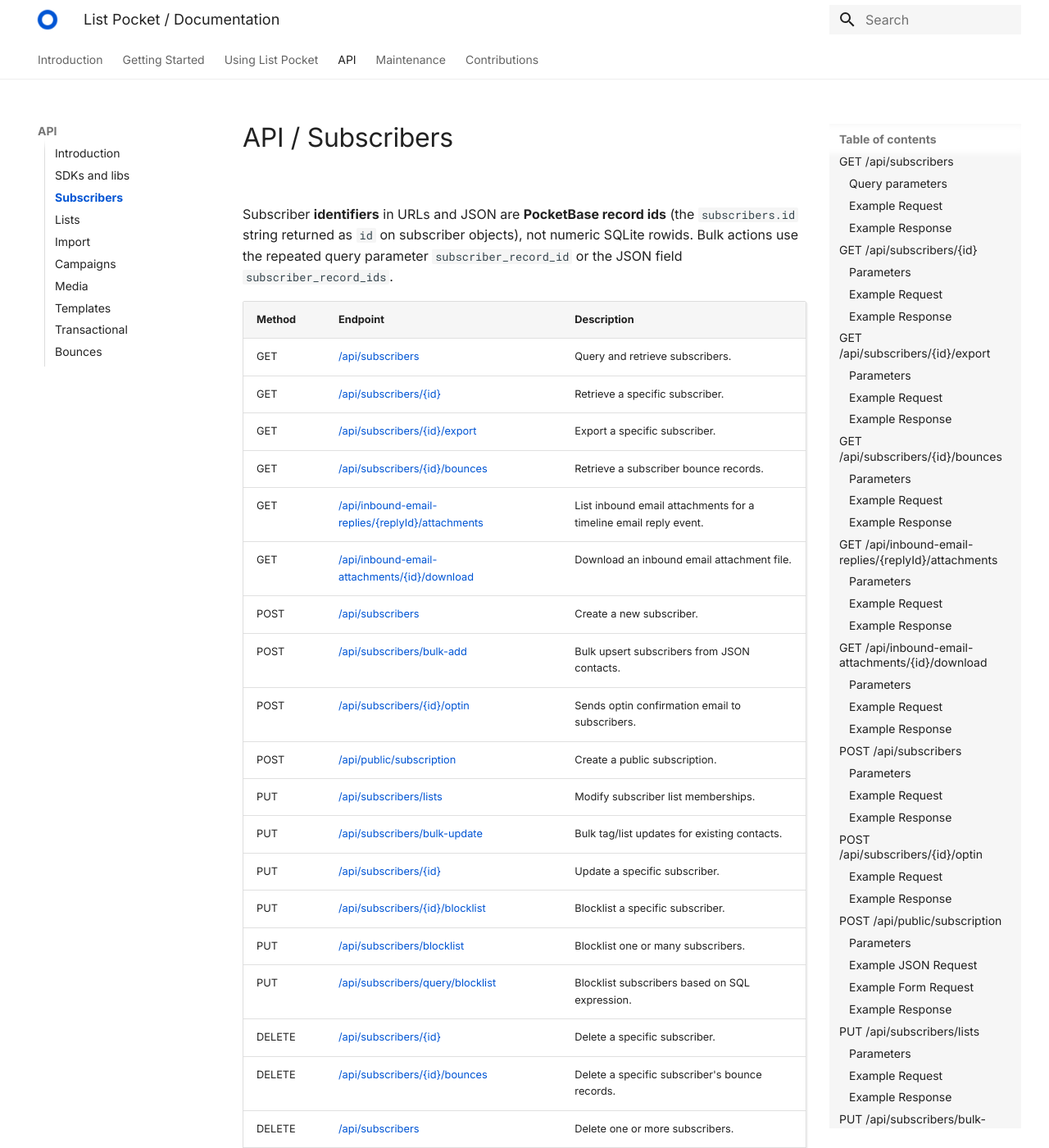
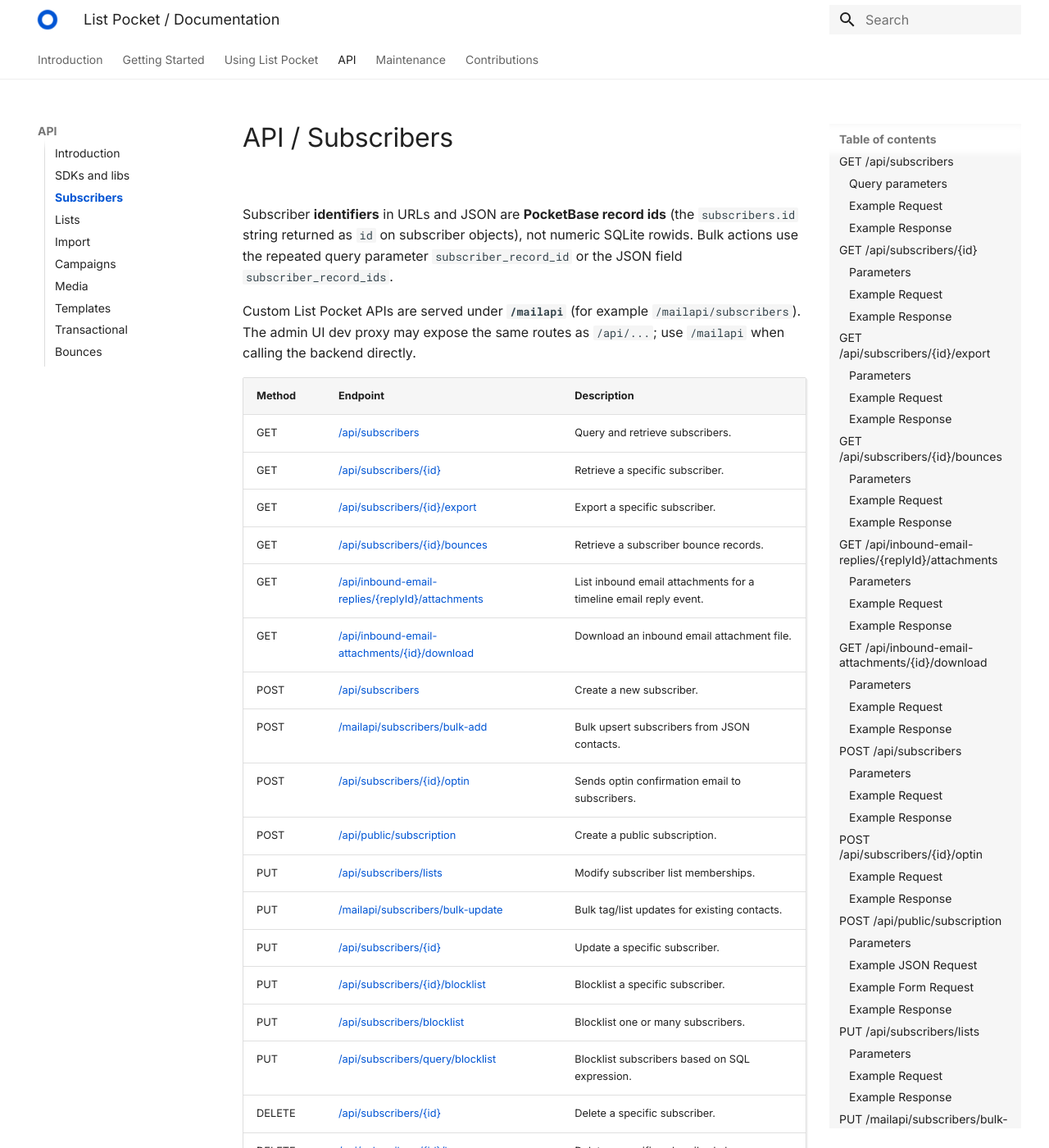
Before and after one commit to compdani/list_pocket, an MkDocs documentation site: the page built from docs/docs/content/apis/subscribers.md, in a window 1280 px wide and 1400 px high. Shown: the whole window at 82% size. Built offline with MkDocs 1.6.1 and Material for MkDocs 9.7.7, drawn with Linux system fonts in a browser that asks for light colours; some of the changed text lies outside the part shown.

Commit message:
docs(apis): update API documentation to reflect changes in endpoint paths
- Updated references from `/api/...` to `/mailapi/...` for various endpoints in the API documentation.
- Clarified usage examples for BasicAuth and Authorization token requests.
- Ensured consistency across documentation for subscriber-related API calls.

````diff
--- a/docs/docs/content/apis/subscribers.md
+++ b/docs/docs/content/apis/subscribers.md
@@ -1,6 +1,8 @@
 # API / Subscribers
 
 Subscriber **identifiers** in URLs and JSON are **PocketBase record ids** (the `subscribers.id` string returned as `id` on subscriber objects), not numeric SQLite rowids. Bulk actions use the repeated query parameter `subscriber_record_id` or the JSON field `subscriber_record_ids`.
+
+Custom List Pocket APIs are served under **`/mailapi`** (for example `/mailapi/subscribers`). The admin UI dev proxy may expose the same routes as `/api/...`; use `/mailapi` when calling the backend directly.
 
 | Method | Endpoint                                                                                | Description                                    |
 | ------ | --------------------------------------------------------------------------------------- | ---------------------------------------------- |
@@ -11,11 +13,11 @@
 | GET    | [/api/inbound-email-replies/{replyId}/attachments](#get-apiinbound-email-repliesreplyidattachments) | List inbound email attachments for a timeline email reply event. |
 | GET    | [/api/inbound-email-attachments/{id}/download](#get-apiinbound-email-attachmentsiddownload) | Download an inbound email attachment file. |
 | POST   | [/api/subscribers](#post-apisubscribers)                                                | Create a new subscriber.                       |
-| POST   | [/api/subscribers/bulk-add](#post-apisubscribersbulk-add)                               | Bulk upsert subscribers from JSON contacts.    |
+| POST   | [/mailapi/subscribers/bulk-add](#post-mailapisubscribersbulk-add)                         | Bulk upsert subscribers from JSON contacts.    |
 | POST   | [/api/subscribers/{id}/optin](#post-apisubscribersidoptin)        | Sends optin confirmation email to subscribers. |
 | POST   | [/api/public/subscription](#post-apipublicsubscription)                                 | Create a public subscription.                  |
 | PUT    | [/api/subscribers/lists](#put-apisubscriberslists)                                      | Modify subscriber list memberships.            |
-| PUT    | [/api/subscribers/bulk-update](#put-apisubscribersbulk-update)                          | Bulk tag/list updates for existing contacts.   |
+| PUT    | [/mailapi/subscribers/bulk-update](#put-mailapisubscribersbulk-update)                  | Bulk tag/list updates for existing contacts.   |
 | PUT    | [/api/subscribers/{id}](#put-apisubscribersid)                    | Update a specific subscriber.                  |
 | PUT    | [/api/subscribers/{id}/blocklist](#put-apisubscribersidblocklist) | Blocklist a specific subscriber.               |
 | PUT    | [/api/subscribers/blocklist](#put-apisubscribersblocklist)                              | Blocklist one or many subscribers.             |
@@ -495,7 +497,7 @@
 
 ______________________________________________________________________
 
-#### PUT /api/subscribers/bulk-update
+#### PUT /mailapi/subscribers/bulk-update
 
 Apply tag and list operations to **existing** subscribers identified by email. Unknown emails are skipped and counted in the response; the request does not fail when some emails are missing.
 
@@ -532,7 +534,7 @@
 ##### Example Request
 
 ```shell
-curl -u 'api_username:access_token' -X PUT 'http://localhost:9000/api/subscribers/bulk-update' \
+curl -u 'api_username:access_token' -X PUT 'http://localhost:9000/mailapi/subscribers/bulk-update' \
 -H 'Content-Type: application/json' \
 --data-raw '{"contacts":["john@example.com","missing@example.com"],"tags_add":["vip"],"tags_remove":["old-tag"],"list_update":["pbc_list_a_004"],"list_remove":["pbc_list_b_005"],"subscription_status":"confirmed"}'
 ```
@@ -554,7 +556,7 @@
 
 ______________________________________________________________________
 
-#### POST /api/subscribers/bulk-add
+#### POST /mailapi/subscribers/bulk-add
 
 Bulk upsert subscribers from JSON contact objects. Behavior is similar to [CSV import](import.md), but runs synchronously and accepts structured JSON instead of a file upload. Creates new subscribers or updates existing ones matched by email.
 
@@ -610,7 +612,7 @@
 ##### Example Request
 
 ```shell
-curl -u 'api_username:access_token' -X POST 'http://localhost:9000/api/subscribers/bulk-add' \
+curl -u 'api_username:access_token' -X POST 'http://localhost:9000/mailapi/subscribers/bulk-add' \
 -H 'Content-Type: application/json' \
 --data-raw '{"contacts":[{"email":"john@example.com","first_name":"John","last_name":"Doe","attribs":{"city":"Berlin"}}],"tags_add":["vip"],"list_update":["pbc_list_a_004"],"subscription_status":"confirmed","override_details":false}'
 ```
--- a/docs/swagger/collections.yaml
+++ b/docs/swagger/collections.yaml
@@ -2,7 +2,7 @@
 
 servers:
   - description: ListPocket Development Server
-    url: http://localhost:9000/api
+    url: http://localhost:9000/mailapi
 
 info:
   version: "1.0.0"
````
Also changed, not shown: docs/docs/content/apis/apis.md (+4 -2 lines), docs/docs/content/apis/import.md (+1 -1 lines).
